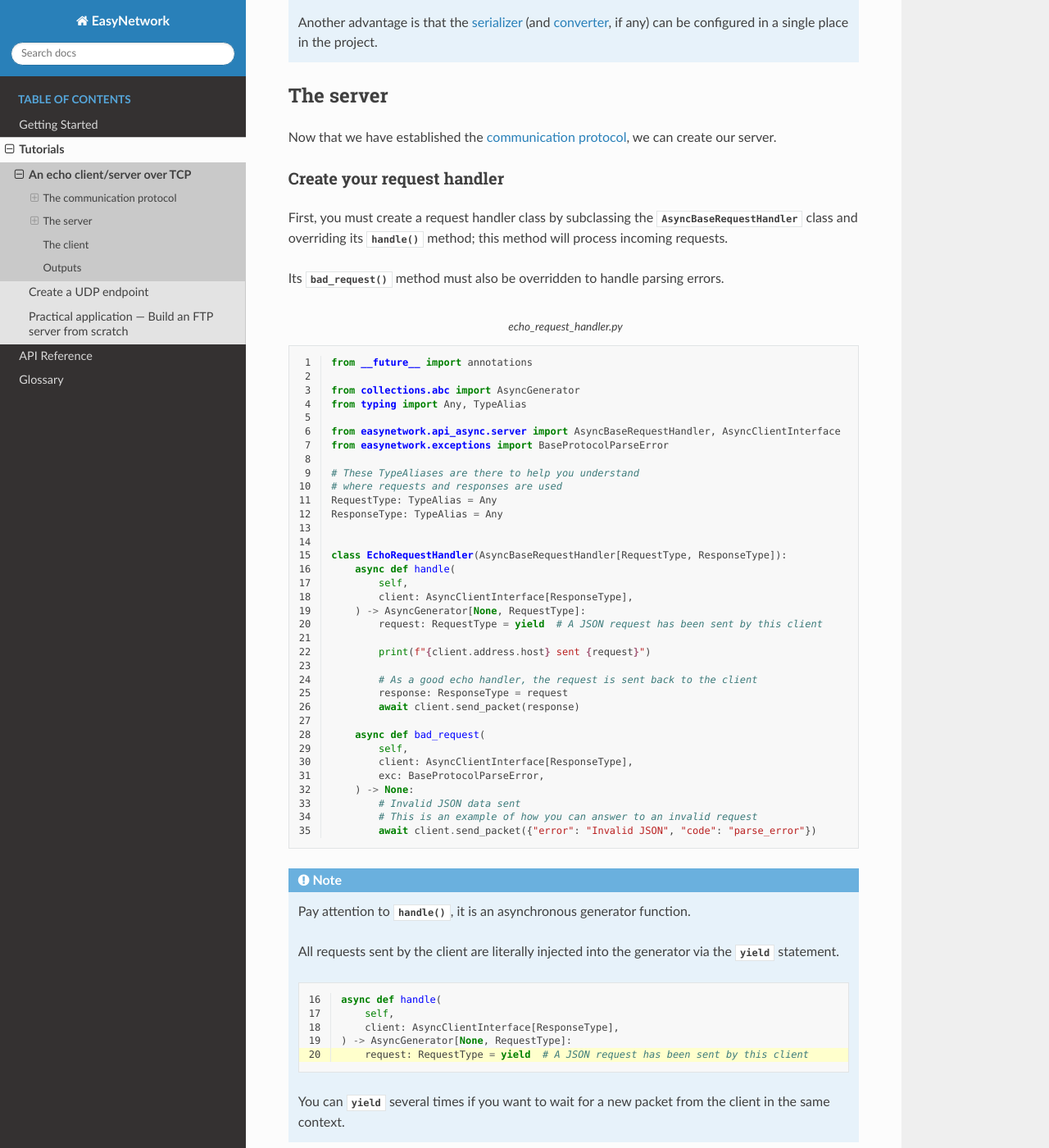
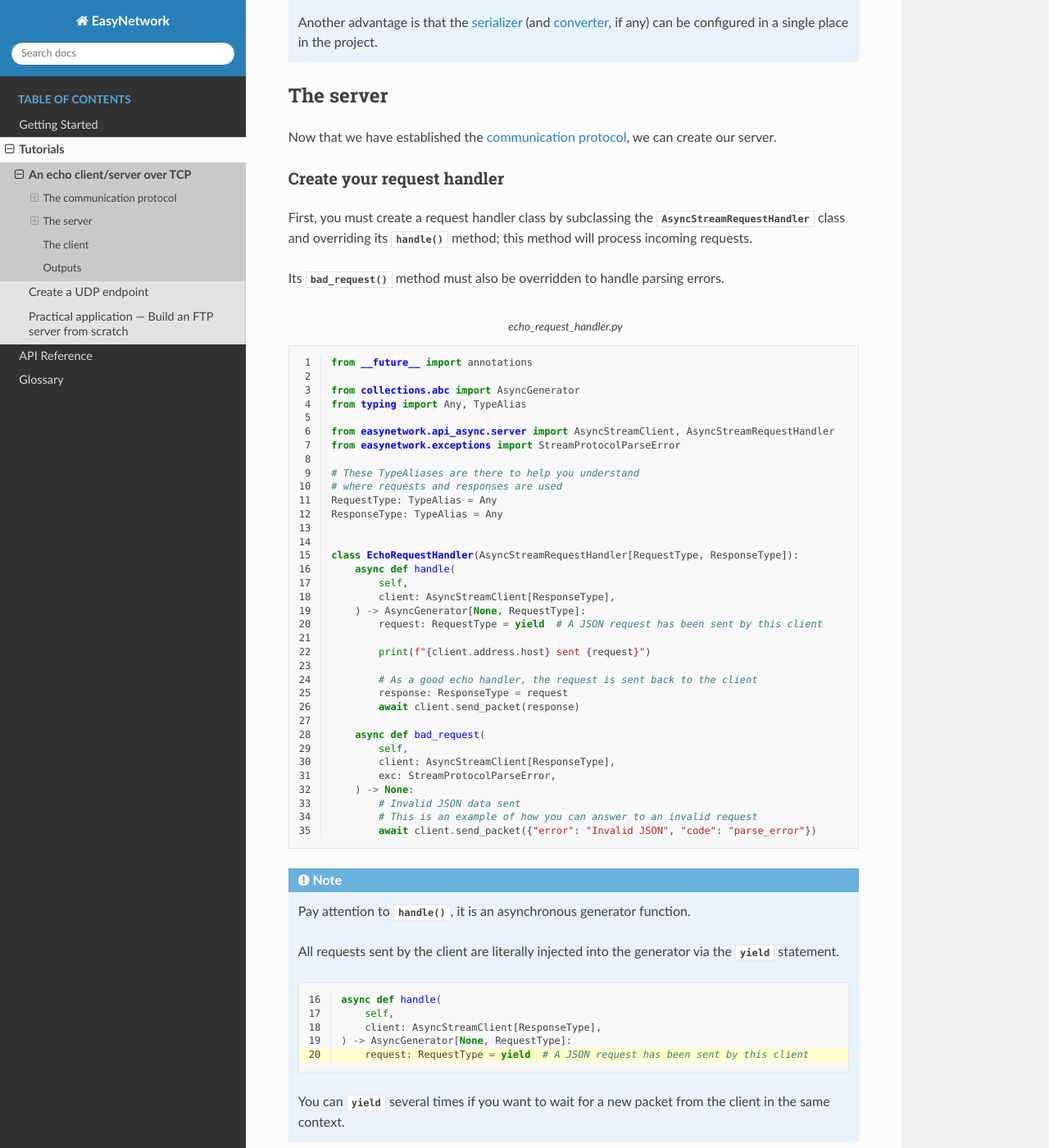
Before and after one commit to francis-clairicia/EasyNetwork, a Sphinx documentation site: the page built from docs/source/tutorials/echo_client_server_tcp.rst, in a window 1280 px wide and 1400 px high, scrolled down 1862 px. Shown: the whole window at 82% size. Built offline with Sphinx 7.4.7 and the Read the Docs theme 2.0.0, drawn with Linux system fonts in a browser that asks for light colours.

Commit message:
[DOCS] Fixes post-merge

```diff
--- a/docs/source/_include/examples/tutorials/echo_client_server_tcp/echo_request_handler.py
+++ b/docs/source/_include/examples/tutorials/echo_client_server_tcp/echo_request_handler.py
@@ -3,8 +3,8 @@ from __future__ import annotations
 from collections.abc import AsyncGenerator
 from typing import Any, TypeAlias
 
-from easynetwork.api_async.server import AsyncBaseRequestHandler, AsyncClientInterface
-from easynetwork.exceptions import BaseProtocolParseError
+from easynetwork.api_async.server import AsyncStreamClient, AsyncStreamRequestHandler
+from easynetwork.exceptions import StreamProtocolParseError
 
 # These TypeAliases are there to help you understand
 # where requests and responses are used
@@ -12,10 +12,10 @@ RequestType: TypeAlias = Any
 ResponseType: TypeAlias = Any
 
 
-class EchoRequestHandler(AsyncBaseRequestHandler[RequestType, ResponseType]):
+class EchoRequestHandler(AsyncStreamRequestHandler[RequestType, ResponseType]):
     async def handle(
         self,
-        client: AsyncClientInterface[ResponseType],
+        client: AsyncStreamClient[ResponseType],
     ) -> AsyncGenerator[None, RequestType]:
         request: RequestType = yield  # A JSON request has been sent by this client
 
@@ -27,8 +27,8 @@ class EchoRequestHandler(AsyncBaseRequestHandler[RequestType, ResponseType]):
 
     async def bad_request(
         self,
-        client: AsyncClientInterface[ResponseType],
-        exc: BaseProtocolParseError,
+        client: AsyncStreamClient[ResponseType],
+        exc: StreamProtocolParseError,
     ) -> None:
         # Invalid JSON data sent
         # This is an example of how you can answer to an invalid request
--- a/docs/source/_include/examples/tutorials/ftp_server/ftp_server_request_handler.py
+++ b/docs/source/_include/examples/tutorials/ftp_server/ftp_server_request_handler.py
@@ -4,8 +4,8 @@ import contextlib
 import logging
 from collections.abc import AsyncGenerator
 
-from easynetwork.api_async.server import AsyncClientInterface, AsyncStreamRequestHandler
-from easynetwork.exceptions import BaseProtocolParseError
+from easynetwork.api_async.server import AsyncStreamClient, AsyncStreamRequestHandler
+from easynetwork.exceptions import StreamProtocolParseError
 
 from ftp_command import FTPCommand
 from ftp_reply import FTPReply
@@ -16,17 +16,17 @@ class FTPRequestHandler(AsyncStreamRequestHandler[FTPRequest, FTPReply]):
     async def service_init(self) -> None:
         self.logger = logging.getLogger(self.__class__.__name__)
 
-    async def on_connection(self, client: AsyncClientInterface[FTPReply]) -> None:
+    async def on_connection(self, client: AsyncStreamClient[FTPReply]) -> None:
         await client.send_packet(FTPReply.service_ready_for_new_user())
 
-    async def on_disconnection(self, client: AsyncClientInterface[FTPReply]) -> None:
+    async def on_disconnection(self, client: AsyncStreamClient[FTPReply]) -> None:
         with contextlib.suppress(ConnectionError):
             if not client.is_closing():
                 await client.send_packet(FTPReply.connection_close(unexpected=True))
 
     async def handle(
         self,
-        client: AsyncClientInterface[FTPReply],
+        client: AsyncStreamClient[FTPReply],
     ) -> AsyncGenerator[None, FTPRequest]:
         request: FTPRequest = yield
         self.logger.info("Sent by client %s: %s", client.address, request)
@@ -43,8 +43,8 @@ class FTPRequestHandler(AsyncStreamRequestHandler[FTPRequest, FTPReply]):
 
     async def bad_request(
         self,
-        client: AsyncClientInterface[FTPReply],
-        exc: BaseProtocolParseError,
+        client: AsyncStreamClient[FTPReply],
+        exc: StreamProtocolParseError,
     ) -> None:
         self.logger.warning(
             "%s: %s: %s",
--- a/docs/source/_include/examples/tutorials/udp_endpoint/async_endpoint.py
+++ b/docs/source/_include/examples/tutorials/udp_endpoint/async_endpoint.py
@@ -39,14 +39,13 @@ async def main() -> None:
     async with AsyncUDPNetworkEndpoint(JSONProtocol()) as endpoint:
         match sys.argv[1:]:
             case ["sender", address_string, *to_send]:
-                host, port_string = address_string.split(":")
+                host, port_string = address_string.split(",")
                 port = int(port_string)
 
                 await sender(endpoint, (host, port), to_send)
 
             case ["receiver"]:
-                receiver_port = endpoint.get_local_address().port
-                print(f"Receiver available on port {receiver_port}")
+                print(f"Receiver available on {endpoint.get_local_address()}")
 
                 await receiver(endpoint)
 
--- a/docs/source/_include/examples/tutorials/udp_endpoint/endpoint.py
+++ b/docs/source/_include/examples/tutorials/udp_endpoint/endpoint.py
@@ -38,14 +38,13 @@ def main() -> None:
     with UDPNetworkEndpoint(JSONProtocol()) as endpoint:
         match sys.argv[1:]:
             case ["sender", address_string, *to_send]:
-                host, port_string = address_string.split(":")
+                host, port_string = address_string.split(",")
                 port = int(port_string)
 
                 sender(endpoint, (host, port), to_send)
 
             case ["receiver"]:
-                receiver_port = endpoint.get_local_address().port
-                print(f"Receiver available on port {receiver_port}")
+                print(f"Receiver available on {endpoint.get_local_address()}")
 
                 receiver(endpoint)
 
--- a/docs/source/tutorials/echo_client_server_tcp.rst
+++ b/docs/source/tutorials/echo_client_server_tcp.rst
@@ -61,10 +61,10 @@ Now that we have established the :term:`communication protocol`, we can create o
 Create your request handler
 ^^^^^^^^^^^^^^^^^^^^^^^^^^^
 
-First, you must create a request handler class by subclassing the :class:`.AsyncBaseRequestHandler` class and overriding
-its :meth:`~.AsyncBaseRequestHandler.handle` method; this method will process incoming requests.
+First, you must create a request handler class by subclassing the :class:`.AsyncStreamRequestHandler` class and overriding
+its :meth:`~.AsyncStreamRequestHandler.handle` method; this method will process incoming requests.
 
-Its :meth:`~.AsyncBaseRequestHandler.bad_request` method must also be overridden to handle parsing errors.
+Its :meth:`~.AsyncStreamRequestHandler.bad_request` method must also be overridden to handle parsing errors.
 
 .. literalinclude:: ../_include/examples/tutorials/echo_client_server_tcp/echo_request_handler.py
    :linenos:
@@ -72,7 +72,7 @@ Its :meth:`~.AsyncBaseRequestHandler.bad_request` method must also be overridden
 
 .. note::
 
-   Pay attention to :meth:`~.AsyncBaseRequestHandler.handle`, it is an :std:term:`asynchronous generator` function.
+   Pay attention to :meth:`~.AsyncStreamRequestHandler.handle`, it is an :std:term:`asynchronous generator` function.
 
    All requests sent by the client are literally injected into the generator via the :keyword:`yield` statement.
 
@@ -89,7 +89,7 @@ Its :meth:`~.AsyncBaseRequestHandler.bad_request` method must also be overridden
 
    Leaving the generator will *not* close the connection, a new generator will be created afterwards.
 
-   The same applies to :meth:`~.AsyncBaseRequestHandler.bad_request`.
+   The same applies to :meth:`~.AsyncStreamRequestHandler.bad_request`.
 
    You may, however, explicitly close the connection if you want to::
 
```
Also changed, not shown: README.md (+6 -7 lines), docs/source/tutorials/ftp_server.rst (+5 -8 lines), docs/source/tutorials/udp_endpoint.rst (+32 -8 lines), 3 other files.
